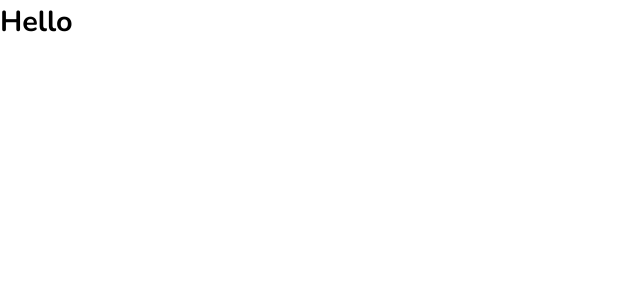
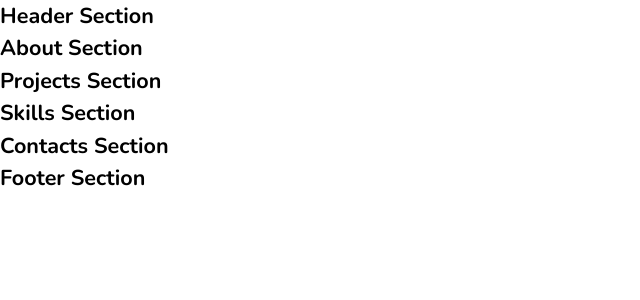
Before and after one commit to Tvido/portfolio-react-viter, a React (Create React App) app: page / in a window 1280 px wide. Shown: the top 300 px of the page, without its empty margins (0-640 px from the left). Built offline with nearby package versions, Linux system fonts and the light colour scheme; the HTML template or start-up script is replaced by a standard one.

Commit message:
created basic section imports

```diff
--- a/src/App.js
+++ b/src/App.js
@@ -2,7 +2,16 @@ import React from "react";
 import { About, Contacts, Footer, Header, Projects, Skills } from "./views";
 
 const App = () => {
-  return <h1>Hello</h1>;
+  return (
+    <div className="app">
+      <Header />
+      <About />
+      <Projects />
+      <Skills />
+      <Contacts />
+      <Footer />
+    </div>
+  );
 };
 
 export default App;
--- a/src/views/About/About.jsx
+++ b/src/views/About/About.jsx
@@ -3,7 +3,11 @@ import React from "react";
 import "./About.scss";
 
 const About = () => {
-  return <div></div>;
+  return (
+    <div>
+      <h2>About Section</h2>
+    </div>
+  );
 };
 
 export default About;
--- a/src/views/Contacts/Contacts.jsx
+++ b/src/views/Contacts/Contacts.jsx
@@ -3,7 +3,11 @@ import React from "react";
 import "./Contacts.scss";
 
 const Contacts = () => {
-  return <div></div>;
+  return (
+    <div>
+      <h2>Contacts Section</h2>
+    </div>
+  );
 };
 
 export default Contacts;
--- a/src/views/Footer/Footer.jsx
+++ b/src/views/Footer/Footer.jsx
@@ -3,7 +3,11 @@ import React from "react";
 import "./Footer.scss";
 
 const Footer = () => {
-  return <div></div>;
+  return (
+    <div>
+      <h2>Footer Section</h2>
+    </div>
+  );
 };
 
 export default Footer;
--- a/src/views/Header/Header.jsx
+++ b/src/views/Header/Header.jsx
@@ -3,7 +3,11 @@ import React from "react";
 import "./Header.scss";
 
 const Header = () => {
-  return <div></div>;
+  return (
+    <div>
+      <h2>Header Section</h2>
+    </div>
+  );
 };
 
 export default Header;
--- a/src/views/Projects/Projects.jsx
+++ b/src/views/Projects/Projects.jsx
@@ -3,7 +3,11 @@ import React from "react";
 import "./Projects.scss";
 
 const Projects = () => {
-  return <div></div>;
+  return (
+    <div>
+      <h2>Projects Section</h2>
+    </div>
+  );
 };
 
 export default Projects;
--- a/src/views/Skills/Skills.jsx
+++ b/src/views/Skills/Skills.jsx
@@ -3,7 +3,11 @@ import React from "react";
 import "./Skills.scss";
 
 const Skills = () => {
-  return <div></div>;
+  return (
+    <div>
+      <h2>Skills Section</h2>
+    </div>
+  );
 };
 
 export default Skills;
```
